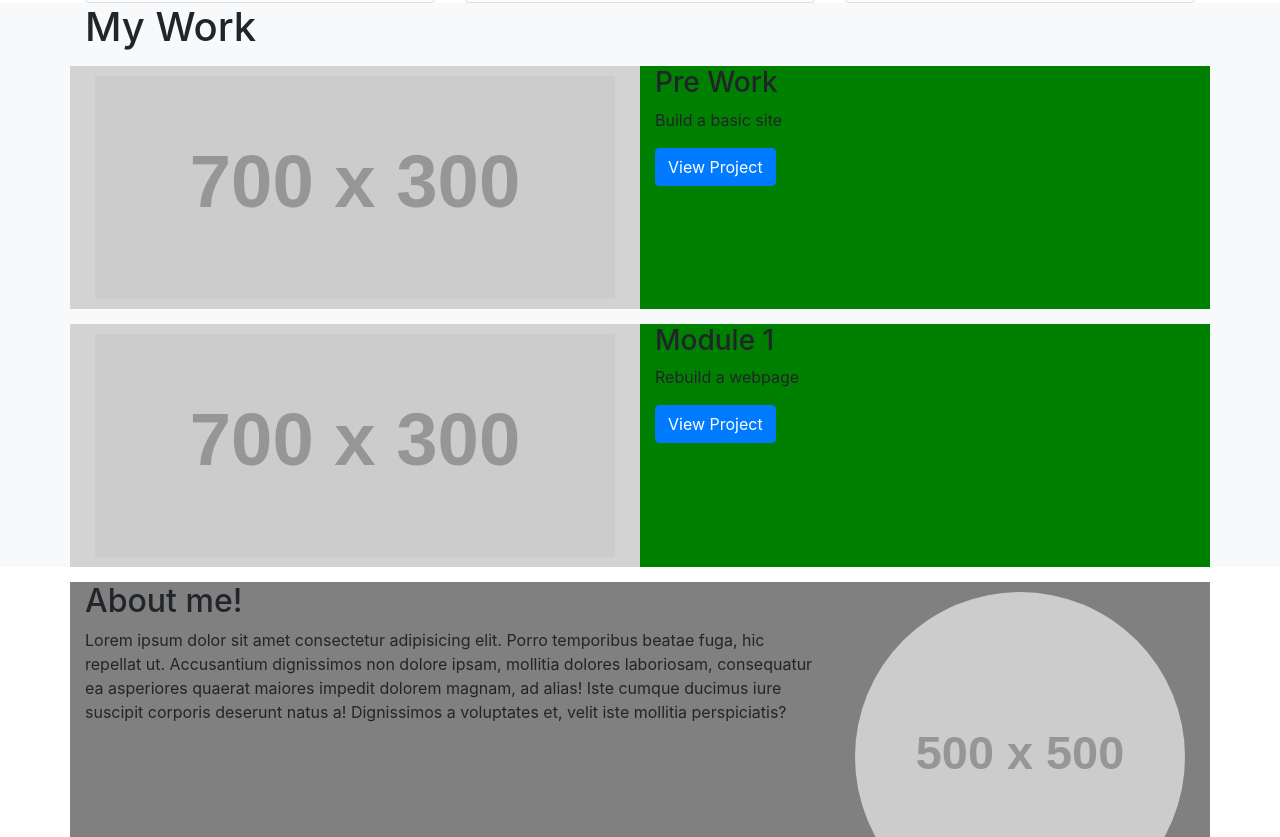
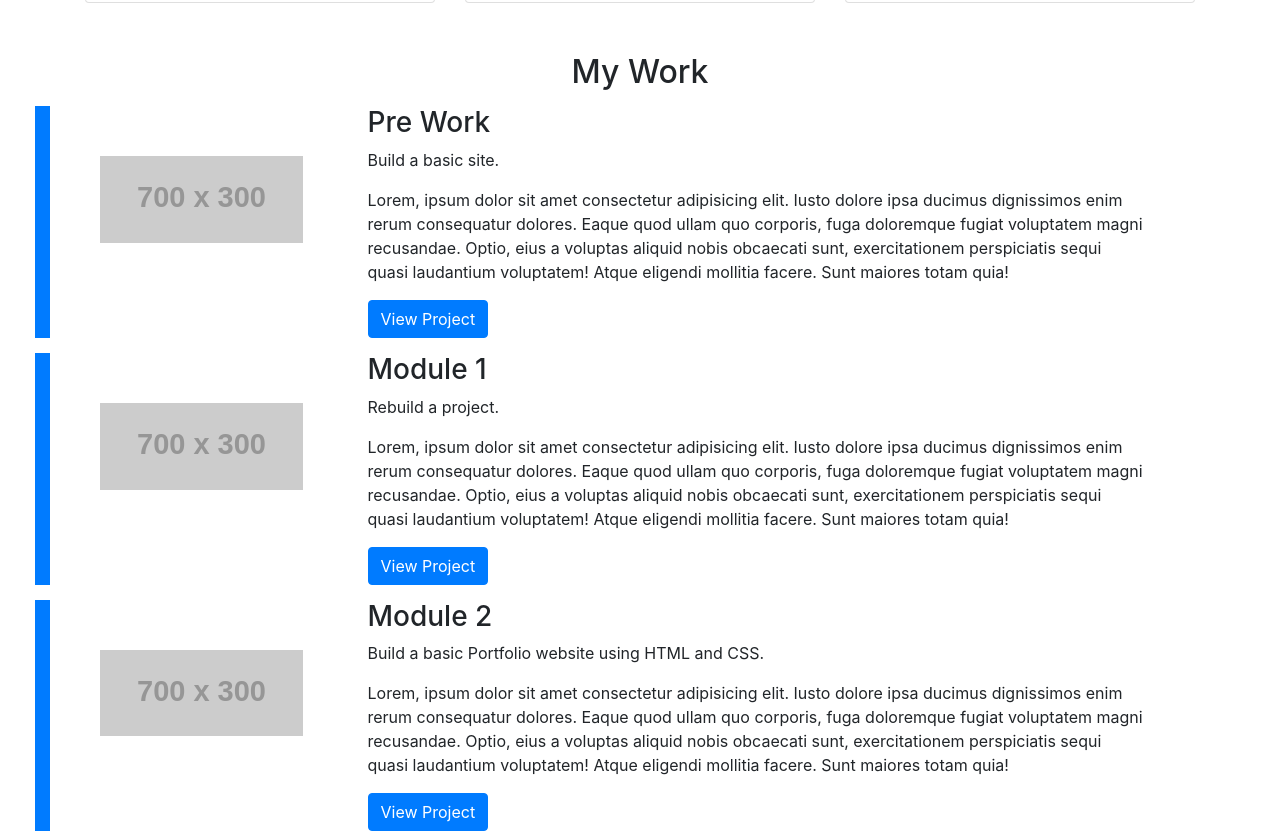
Before and after one commit to yogi-88/Bootstrap-Portfolio, a plain HTML site: page index.html in a window 1280 px wide. Shown: the part 1167-2004 px from the top of the page. Drawn offline with nearby package versions, Linux system fonts and the light colour scheme; placeholder pictures from the web are drawn by us.

Commit message:
Updated work section again for better view on full webpage

```diff
--- a/css/style.css
+++ b/css/style.css
@@ -1,32 +1,35 @@
 /* Work Section */
-.imageContainer img {
-    width: 100%;
+.content {
+    padding: 50px;
 }
-
-.imageContainer img {
-    padding: 10px;
+.sectionHeading {
+    text-align: center;
 }
 
 .valueProp {
     margin-top: 15px;
     margin-bottom: 15px;
 }
+.sideAccent {
+    background: #007bff;
+    width: 15px;
+}
 
-.about {
-    background-color: gray;
+.imageContainer img {
+    width: 100%;
+}
+
+.imageContainer {
+    padding: 50px;
 }
 
 
-.bg-black {
-    background-color: lightgray!important;
-}
-.bg-text {
-    background-color: green!important;
-}
 
-.text {
-    margin-left: auto;
-}
+
+
+
+
+
 
 
 footer {
--- a/index.html
+++ b/index.html
@@ -131,67 +131,85 @@
 
 
     <!-- Work Section -->
-    <section id="work" class="bg-light">
-        <div class="container">
-            <h1 class="sectionHeading">My Work</h1>
-
+    <div class="container-fluid content">
+        <h2 class="sectionHeading">My Work</h2>
         <!-- Row 1 -->
         <div class="row valueProp">
-                <div class="imageContainer col-6 bg-black">
-                    <img src="https://placehold.co/700x300/png" alt="">
+            <div class="sideAccent">
             </div>
-                <div class="text col-6 bg-text">
+            <div class="imageContainer col-3">
+              <img src="https://placehold.co/700x300/png">
+            </div>
+            <div class="text col-8">
               <h3>Pre Work</h3>
-                    <p>Build a basic site</p>
-                    <a href="#" class="btn btn-primary">View Project</a>
+              <p>
+                Build a basic site.
+              </p>
+              <p>Lorem, ipsum dolor sit amet consectetur adipisicing elit. Iusto dolore ipsa ducimus dignissimos enim rerum consequatur dolores. Eaque quod ullam quo corporis, fuga doloremque fugiat voluptatem magni recusandae. Optio, eius a voluptas aliquid nobis obcaecati sunt, exercitationem perspiciatis sequi quasi laudantium voluptatem! Atque eligendi mollitia facere. Sunt maiores totam quia!</p>
+              <a href="#" class="btn btn-primary">View Project
+              </a>
             </div>
           </div>
-            <!-- End Row 1 -->
-            <!-- Row 2 -->
+          <!-- End row 1 -->
+          <!-- Row 1 -->
         <div class="row valueProp">
-                <div class="imageContainer col-6 bg-black">
-                    <img src="https://placehold.co/700x300/png" alt="">
+            <div class="sideAccent">
             </div>
-
-                <div class="text col-6 bg-text">
+            <div class="imageContainer col-3">
+              <img src="https://placehold.co/700x300/png">
+            </div>
+            <div class="text col-8">
               <h3>Module 1</h3>
-                    <p>Rebuild a webpage</p>
-                    <a href="#" class="btn btn-primary">View Project</a>
+              <p>
+                Rebuild a project.
+              </p>
+              <p>Lorem, ipsum dolor sit amet consectetur adipisicing elit. Iusto dolore ipsa ducimus dignissimos enim rerum consequatur dolores. Eaque quod ullam quo corporis, fuga doloremque fugiat voluptatem magni recusandae. Optio, eius a voluptas aliquid nobis obcaecati sunt, exercitationem perspiciatis sequi quasi laudantium voluptatem! Atque eligendi mollitia facere. Sunt maiores totam quia!</p>
+              <a href="#" class="btn btn-primary">View Project
+              </a>
             </div>
           </div>
-            <!-- End Row 2 -->
-            <!-- Row 3 -->
-            <!-- <div class="row valueProp">
-                <div class="imageContainer col-4 bg-black">
-                    <img src="https://placehold.co/700x300/png" alt="">
+          <!-- End row 1 -->
+          <!-- Row 1 -->
+        <div class="row valueProp">
+            <div class="sideAccent">
+            </div>
+            <div class="imageContainer col-3">
+              <img src="https://placehold.co/700x300/png">
             </div>
             <div class="text col-8">
-                    <h3>Module2</h3>
-                    <p>Basic Portfolio</p>
-                    <a href="#" class="btn btn-primary">View Project</a>
+              <h3>Module 2</h3>
+              <p>
+                Build a basic Portfolio website using HTML and CSS.
+              </p>
+              <p>Lorem, ipsum dolor sit amet consectetur adipisicing elit. Iusto dolore ipsa ducimus dignissimos enim rerum consequatur dolores. Eaque quod ullam quo corporis, fuga doloremque fugiat voluptatem magni recusandae. Optio, eius a voluptas aliquid nobis obcaecati sunt, exercitationem perspiciatis sequi quasi laudantium voluptatem! Atque eligendi mollitia facere. Sunt maiores totam quia!</p>
+              <a href="#" class="btn btn-primary">View Project
+              </a>
             </div>
-            </div> -->
-            <!-- End Row 3 -->
-            <!-- Row 4 -->
-            <!-- <div class="row valueProp">
-                <div class="imageContainer col-4 bg-black">
-                    <img src="https://placehold.co/700x300/png" alt="">
+          </div>
+          <!-- End row 1 -->
+          <!-- Row 1 -->
+        <div class="row valueProp">
+            <div class="sideAccent">
+            </div>
+            <div class="imageContainer col-3">
+              <img src="https://placehold.co/700x300/png">
             </div>
             <div class="text col-8">
               <h3>Work in Progress</h3>
-                    <p>Things I want to learn</p>
+              <p>
+                Things I want to learn.
+              </p>
+              <p>Lorem, ipsum dolor sit amet consectetur adipisicing elit. Iusto dolore ipsa ducimus dignissimos enim rerum consequatur dolores. Eaque quod ullam quo corporis, fuga doloremque fugiat voluptatem magni recusandae. Optio, eius a voluptas aliquid nobis obcaecati sunt, exercitationem perspiciatis sequi quasi laudantium voluptatem! Atque eligendi mollitia facere. Sunt maiores totam quia!</p>
               <ul>
                 <li>To be the best Front End Developer</li>
                 <li>How to do React</li>
             </ul>
-                    <a href="#" class="btn btn-primary">Project in Progress...</a>
+              <a href="#" class="btn btn-primary">Work in Progress...
+              </a>
             </div>
-            </div> -->
-            <!-- End Row 4 -->
           </div>
-
-    </section>
-
+          <!-- End row 1 -->
+    </div>
 
     <!-- About Me section -->
     <div class="container about">
```
Lines whose indentation alone changed are shown as unchanged.
